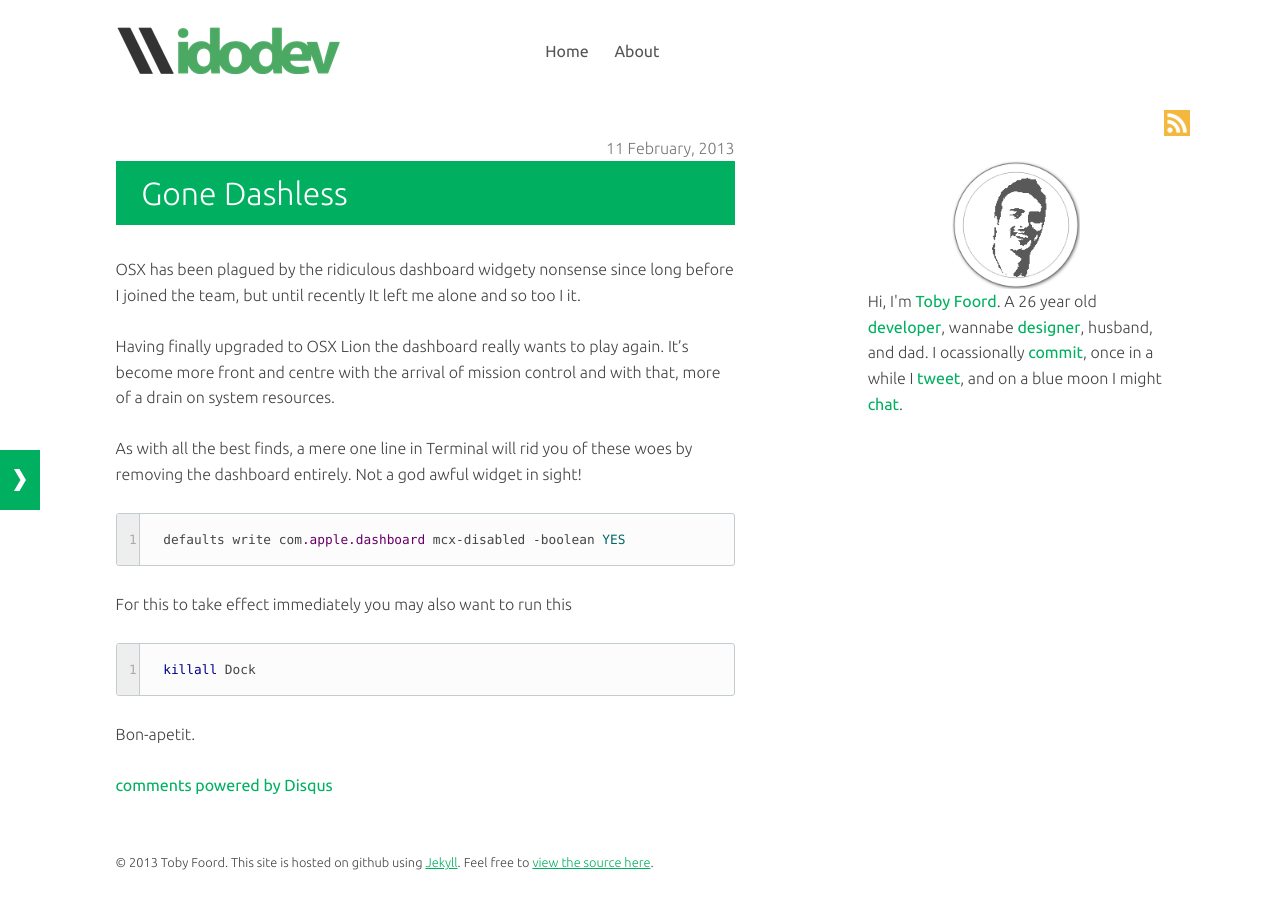
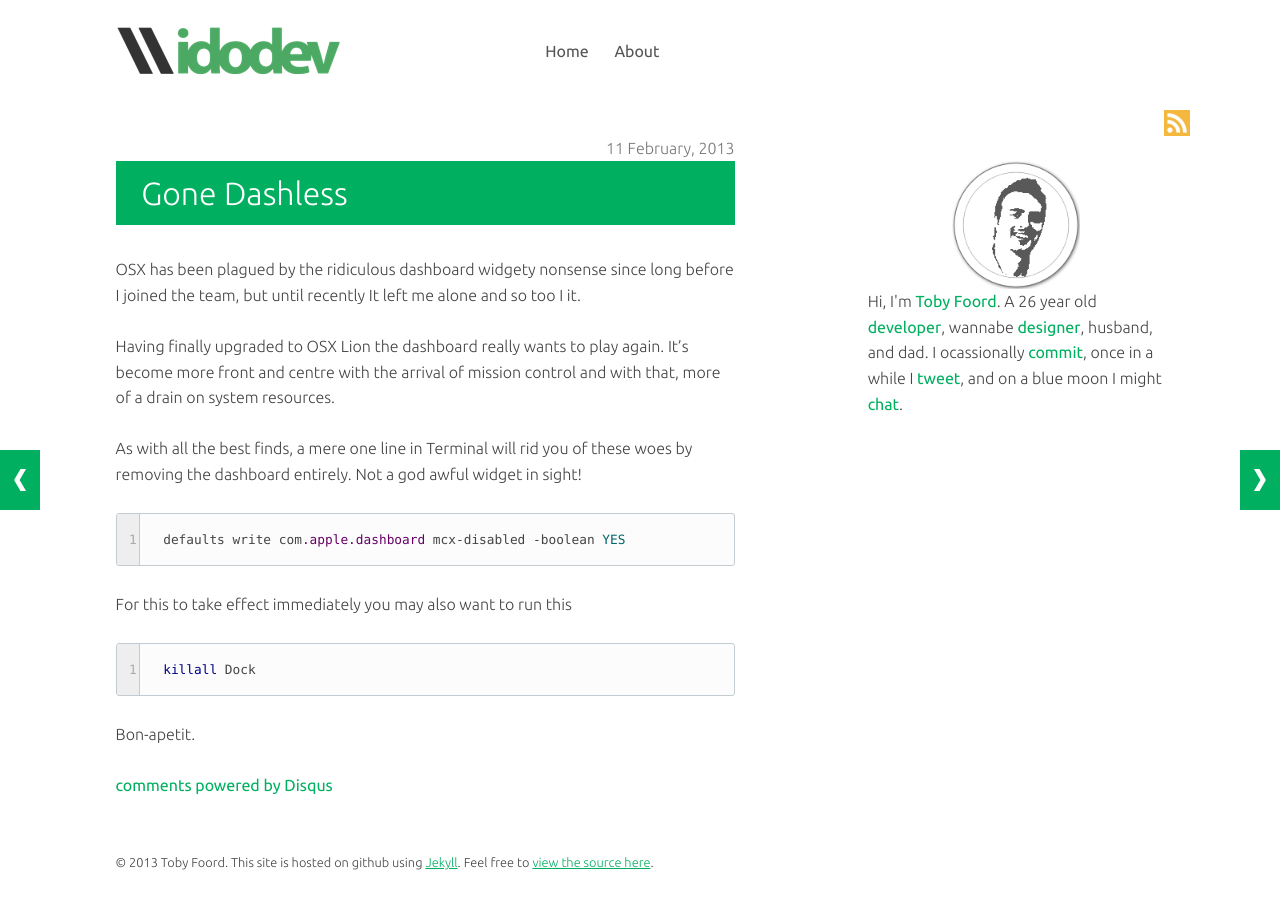
Before and after one commit to idodev/idodev.github.com, a Jekyll site: the page built from _posts/2013-02-11-gone-dashless.md, in a window 1280 px wide. Built offline with Jekyll 4.4.1, drawn with Linux system fonts in a browser that asks for light colours; nearby versions of some CDN libraries; Markdown is read by kramdown in place of the engine named in the settings; comment, search, counter and statistics services are not loaded.

Commit message:
missed left&right positioning of prev&next buttons

```diff
--- a/css/style.css
+++ b/css/style.css
@@ -13,5 +13,5 @@ div,header,footer,.wrapper,.column-wrapper,.column{overflow:hidden;box-sizing:bo
 	overflow: hidden;
 	text-indent: -999em;
 }
-.pager a.prev{background-position: -5px center;}
-.pager a.next{background-position: -55px center;}
+.pager a.prev{left:0;background-position: -5px center;}
+.pager a.next{right:0;background-position: -55px center;}
```
